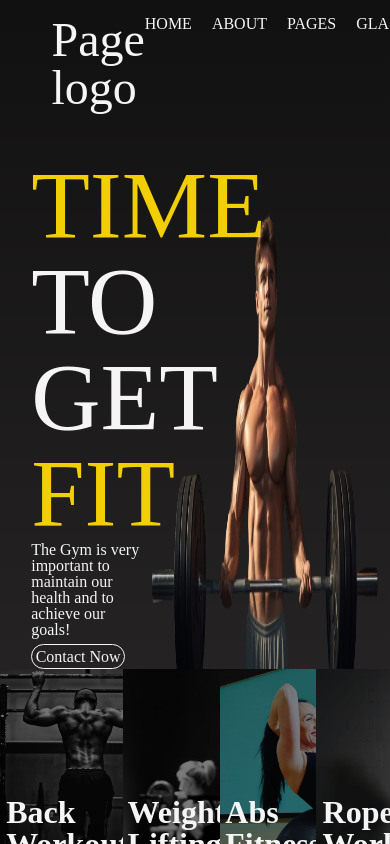
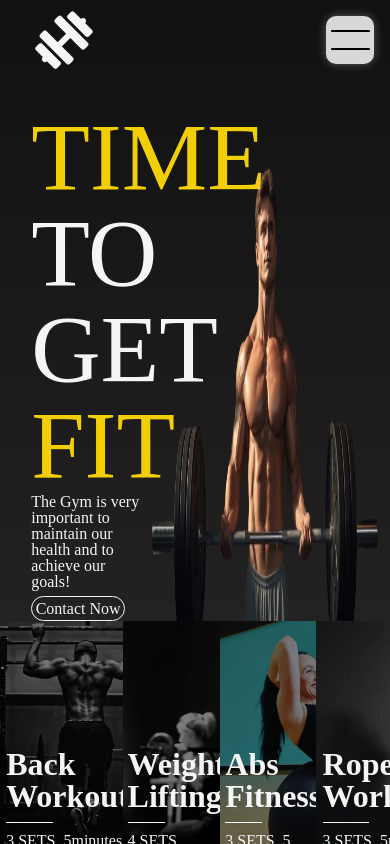
Before and after one commit to JuanMartinez503/fitness-page-design, a React (Vite) app: page / in a window 390 px wide. Shown: the top 844 px of the page. Built offline with nearby package versions, Linux system fonts and the light colour scheme.

Commit message:
worked on the navbar and added features

```diff
--- a/src/App.css
+++ b/src/App.css
@@ -46,6 +46,7 @@ header section{
 nav {
   display: flex !important;
   justify-content: space-between;
+  flex-wrap: wrap;
   padding: 4% !important;
   z-index: 3;
   position: relative;
@@ -57,9 +58,11 @@ nav {
   gap: 20px;
   justify-content: center;
   margin-right: 25%;
+  width: 30%;
+
  }
  .logo {
-  margin-left: 10%;
+  margin-left: 5%;
  }
  .yellow{
   color: rgb(242, 206, 4);
@@ -771,3 +774,70 @@ border: none;
 .social-footer i:hover {
   transform: translateY(-5px);
 }
+#navbar-btn-id {
+  display: none;
+  width: 3rem;
+  padding: .3rem;
+  border: none;
+  border-radius: 10px;
+  box-shadow: 0 0 10px rgba(255, 255, 255, 0.3);
+background-color: rgb(216, 216, 216) !important;
+
+}
+#navbar-btn-id div {
+  display: flex;
+  flex-wrap: wrap;
+}
+#navbar-btn-id span{
+  width: 100%;
+  border-radius: 10%;
+  height: 2px;
+  background-color: black;
+}
+.page-links-active{
+  display: none;
+}
+
+@media screen and (max-width: 991px) {
+  #navbar-btn-id {
+    display: block;
+
+  }
+  .page-links {
+    transform: translateX(-500%);
+
+    display: none;
+
+  }
+  .page-links-active {
+    display: block;
+    transform: translateX(0%);
+
+    border-top: 1px solid;
+    width: 100%;
+    margin: 5% auto ;
+    transition: all .3s;
+  }
+  .page-links-active li {
+    text-align: center;
+    border-bottom: 1px solid;
+    width: 7rem;
+    margin: 2% auto;
+    padding-bottom: 2%;
+  }
+  .line {
+    transform: rotate(45deg);
+    transition: all .3s;
+
+  }
+  .line-2 {
+    transform: rotate(-45deg);
+    transition: all .3s;
+
+  }
+  .line-normal {
+    transform: rotate(360deg) !important;
+    transition: all .5s;
+  }
+
+}
--- a/src/components/Header.tsx
+++ b/src/components/Header.tsx
@@ -1,22 +1,33 @@
-import lifter from '../images/lifter.png'
-import ImageContainer from './ImageContainer.tsx'
-import abWork from '../images/ab.jpg'
-import backWork from  '../images/back-work.jpg'
-import ropeWork from '../images/rope-work.jpg'
-import squatting from '../images/squatting.jpg'
+import lifter from "../images/lifter.png";
+import ImageContainer from "./ImageContainer.tsx";
+import abWork from "../images/ab.jpg";
+import backWork from "../images/back-work.jpg";
+import ropeWork from "../images/rope-work.jpg";
+import squatting from "../images/squatting.jpg";
+import { useState } from "react";
 
+export default function Header() {
+const [btnActive, setBtnActive]= useState<boolean>(false)
+    function handleBtn ():void{
+        setBtnActive(!btnActive)
+    }
+    console.log(btnActive);
 
-
-export default function Header(){
-
-    return(
+  return (
     <header>
       <section>
         <div className="background-color"></div>
         <div className="background-color2"></div>
         <nav>
-                <div className="logo">Page logo</div>
-                <ul className="page-links">
+          <i className="fa-solid fa-dumbbell logo"></i>
+          <div className="logo"></div>
+          <button id="navbar-btn-id" onClick={()=>handleBtn()}>
+         <div>
+         <span className={btnActive? 'line':'my-2 line-normal'}></span>
+            <span className={btnActive? 'line-2':'my-2 line-normal'}></span>
+         </div>
+          </button>
+          <ul className={btnActive? '.page-links page-links-active': 'page-links'}>
             <li>HOME</li>
             <li>ABOUT</li>
             <li>PAGES</li>
@@ -25,28 +36,46 @@ export default function Header(){
             <li>TRAINERS</li>
             <li>BLOGS</li>
             <li>CONTACT</li>
-                <div className="checkout">cart</div>
+          </ul>
 
-                </ul>
         </nav>
         <div className="main-cont">
           <div className="description">
-              <h2><span className="yellow">TIME</span> TO GET <span className="yellow">FIT</span></h2>
-              <p>The Gym is very important to maintain our health and to achieve our goals! </p>
-              <button className=' contact-btn'>Contact Now</button>
-
+            <h2>
+              <span className="yellow">TIME</span> TO GET{" "}
+              <span className="yellow">FIT</span>
+            </h2>
+            <p>
+              The Gym is very important to maintain our health and to achieve
+              our goals!{" "}
+            </p>
+            <button className=" contact-btn">Contact Now</button>
           </div>
           <img src={lifter} alt="main lifting weights" />
         </div>
         <div className="image-container">
-            <ImageContainer src={backWork} name='Back Workout' duration='3 SETS, 5minutes'/>
-            <ImageContainer src={squatting} name='Weight Lifting' duration='4 SETS, 5minutes'/>
-            <ImageContainer src={abWork} name='Abs Fitness' duration='3 SETS, 5 minutes'/>
-            <ImageContainer src={ropeWork} name='Ropes Workout' duration='3 SETS, 5minutes'/>
+          <ImageContainer
+            src={backWork}
+            name="Back Workout"
+            duration="3 SETS, 5minutes"
+          />
+          <ImageContainer
+            src={squatting}
+            name="Weight Lifting"
+            duration="4 SETS, 5minutes"
+          />
+          <ImageContainer
+            src={abWork}
+            name="Abs Fitness"
+            duration="3 SETS, 5 minutes"
+          />
+          <ImageContainer
+            src={ropeWork}
+            name="Ropes Workout"
+            duration="3 SETS, 5minutes"
+          />
         </div>
-
       </section>
-
     </header>
-    )
+  );
 }
```
Lines whose indentation alone changed are shown as unchanged.
